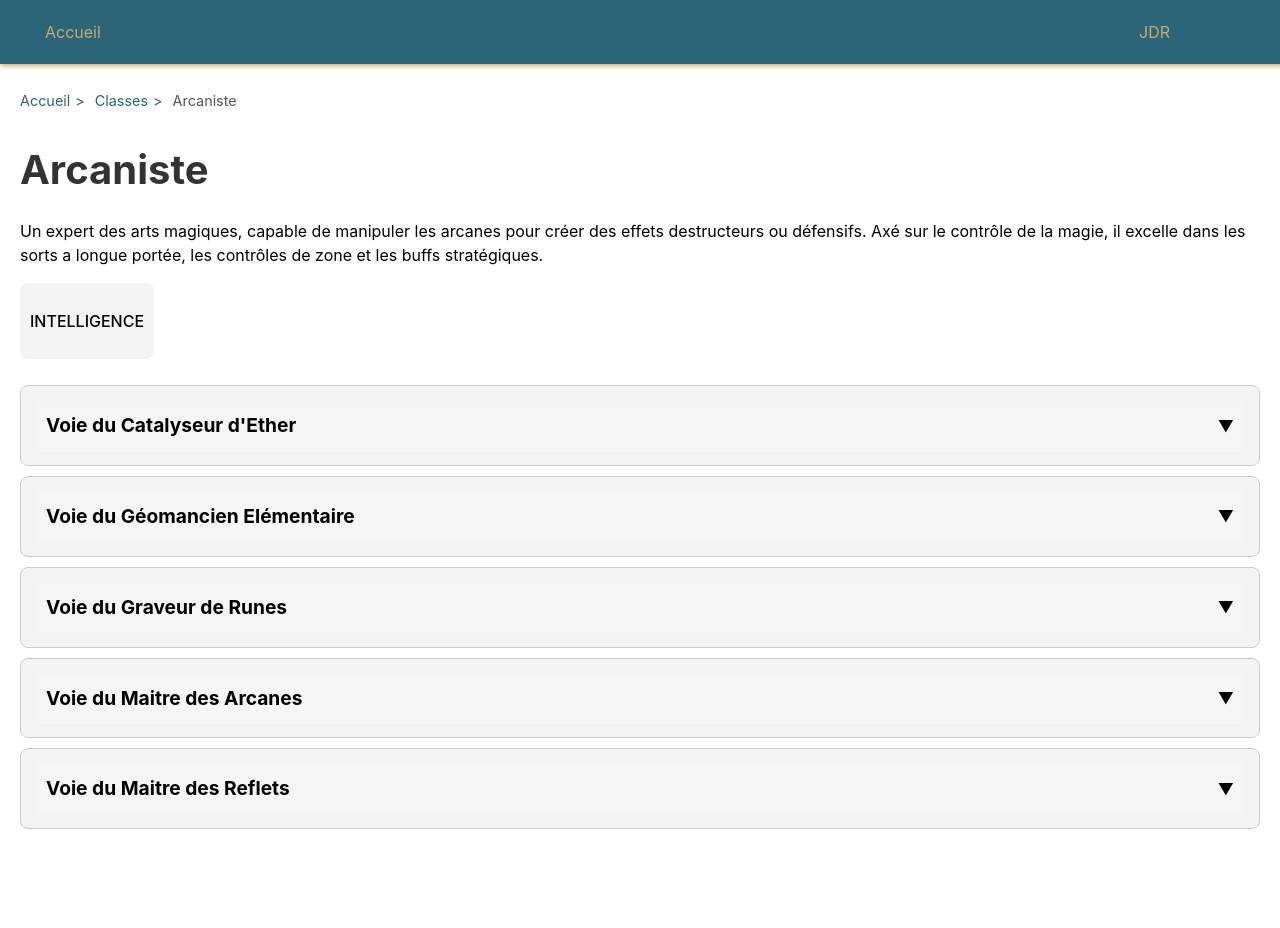
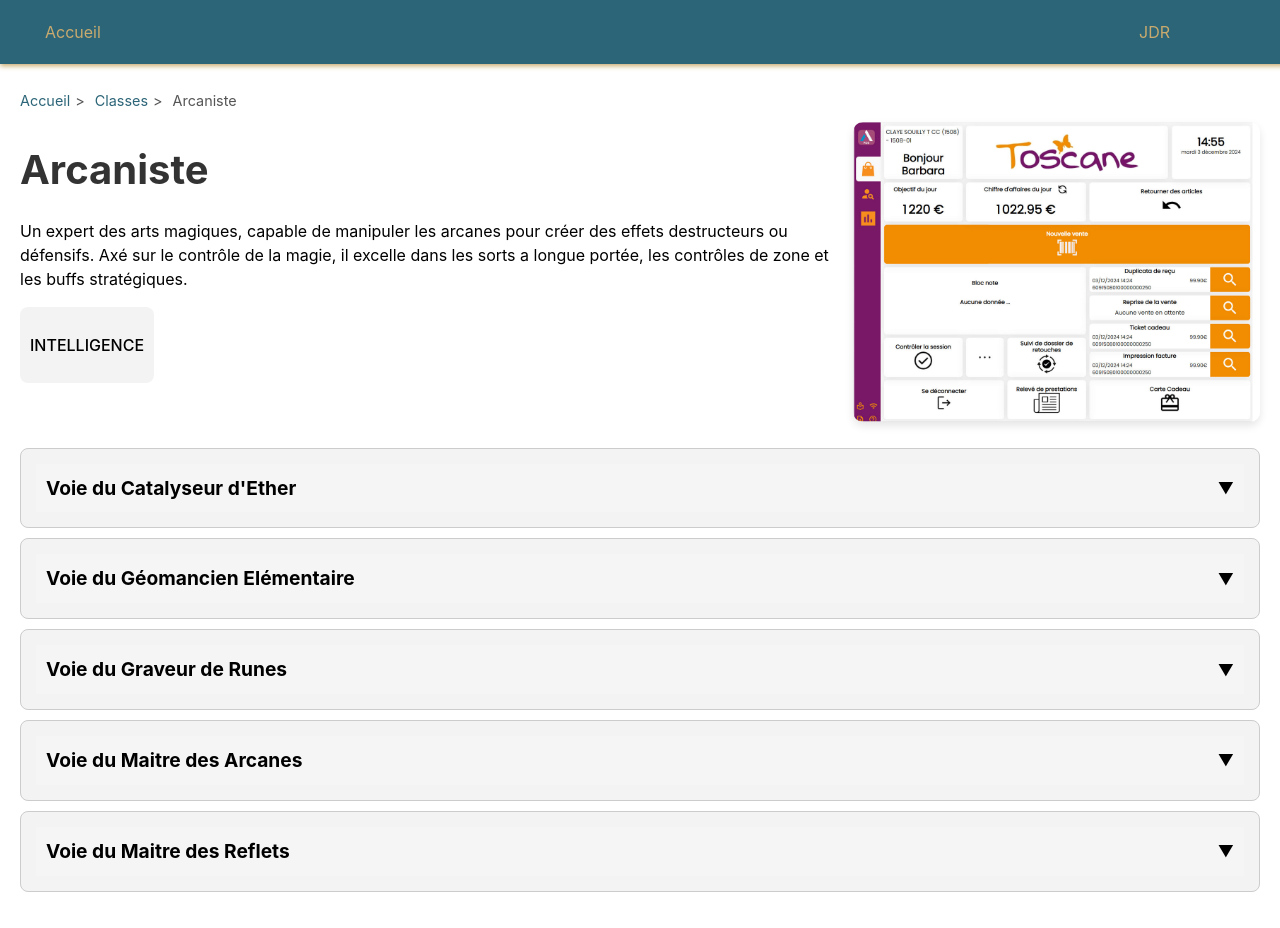
Before and after one commit to SwevenNeith/Runeterra, a Vue app: page /classe/arcaniste in a window 1280 px wide. Before the commit the page ends 865 px from the top, so only its background shows below. Built offline with nearby package versions, Linux system fonts and the light colour scheme.

Commit message:
Ajout d'une image pour les Classes

```diff
--- a/src/components/ClasseTemplate.vue
+++ b/src/components/ClasseTemplate.vue
@@ -1,8 +1,11 @@
 <template>
   <div>
+    <!-- Conteneur pour le bloc de texte et l'image -->
+    <div class="classe-header">
+      <!-- Bloc texte -->
+      <div class="classe-text">
         <h1>{{ classe.name }}</h1>
         <p>{{ classe.description }}</p>
-
         <!-- Affichage des caractéristiques -->
         <ul class="caracteristique">
           <li
@@ -12,6 +15,13 @@
             <p>{{ caracteristique }}</p>
           </li>
         </ul>
+      </div>
+
+      <!-- Image associée -->
+      <div class="classe-image">
+        <img :src="classe.image" :alt="classe.name" />
+      </div>
+    </div>
 
     <!-- Liste des voies en accordéon -->
     <ul class="voies-list">
@@ -147,9 +157,25 @@ export default {
 </script>
 
 <style scoped>
-.classe-template {
-  background: #fff;
-  padding: 20px;
+.classe-header {
+  display: flex;
+  align-items: flex-start; /* Aligne l'image et le texte en haut */
+  gap: 20px; /* Espace entre le texte et l'image */
+  margin-bottom: 20px; /* Espace avec le reste de la page */
+}
+
+.classe-text {
+  flex: 2; /* Donne plus d'espace au texte */
+}
+
+.classe-image {
+  flex: 1; /* Donne moins d'espace à l'image */
+}
+
+.classe-image img {
+  /* Il va falloir faire attention à avoir l'ensemble des images de Classes sous le même format !!! */
+  width: 100%; /* L'image prend 100% de la largeur du conteneur */
+  object-fit: contain;
   border-radius: 10px;
   box-shadow: 0 4px 8px rgba(0, 0, 0, 0.1);
 }
--- a/src/data/classes.js
+++ b/src/data/classes.js
@@ -1,4 +1,5 @@
 // data/classes.js
+import ArcanisteImage from '../assets/classes/Arcaniste.png';
 export const classes = [
   {
     slug: 'arcaniste',
@@ -13,6 +14,7 @@ export const classes = [
       'maitre-des-arcanes',
       'maitre-des-reflets',
     ], // Liste des slugs des voies associées à la classe
+    image: ArcanisteImage,
   },
   {
     slug: 'mercenaire',
@@ -21,6 +23,7 @@ export const classes = [
       'Un combattant brutal et sans pitié. Habitué aux guerres et aux batailles sanglantes, il est une force de destruction.',
     caracteristiques: ['FORCE', 'CONSTITUTION'],
     voies: ['voie-sagesse'], // Liste des slugs des voies associées à la classe
+    image: '',
   },
   {
     slug: 'scientifique',
@@ -35,6 +38,7 @@ export const classes = [
       'physicien-énergétique',
       'transmutateur-visionnaire',
     ], // Liste des slugs des voies associées à la classe
+    image: '',
   },
   {
     slug: 'traqueur',
@@ -49,6 +53,7 @@ export const classes = [
       'marcheur-sylvestre',
       'éclaireur-implacable',
     ], // Liste des slugs des voies associées à la classe
+    image: '',
   },
   // Ajouter d'autres classes selon besoin
 ];
--- a/vite.config.js
+++ b/vite.config.js
@@ -15,4 +15,6 @@ export default defineConfig({
       '@': fileURLToPath(new URL('./src', import.meta.url))
     },
   },
+  assetsInclude: ['**/*.PNG'], // Inclut les fichiers PNG comme actifs
+  assetsInclude: ['**/*.png'], // Inclut les fichiers PNG comme actifs
 })
```
Also changed, not shown: src/assets/classes/2.PNG (added), src/assets/classes/Arcaniste.png (added). Lines whose indentation alone changed are shown as unchanged.
